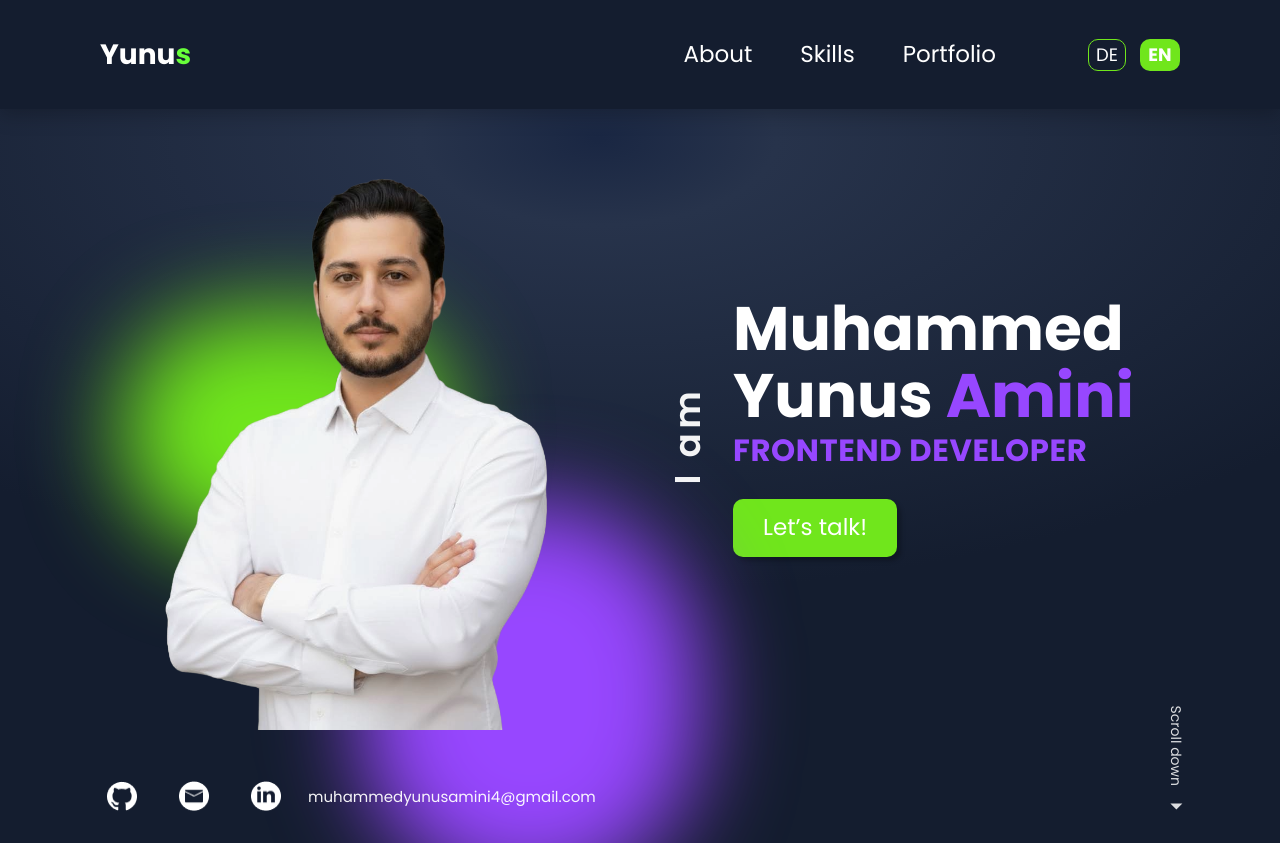
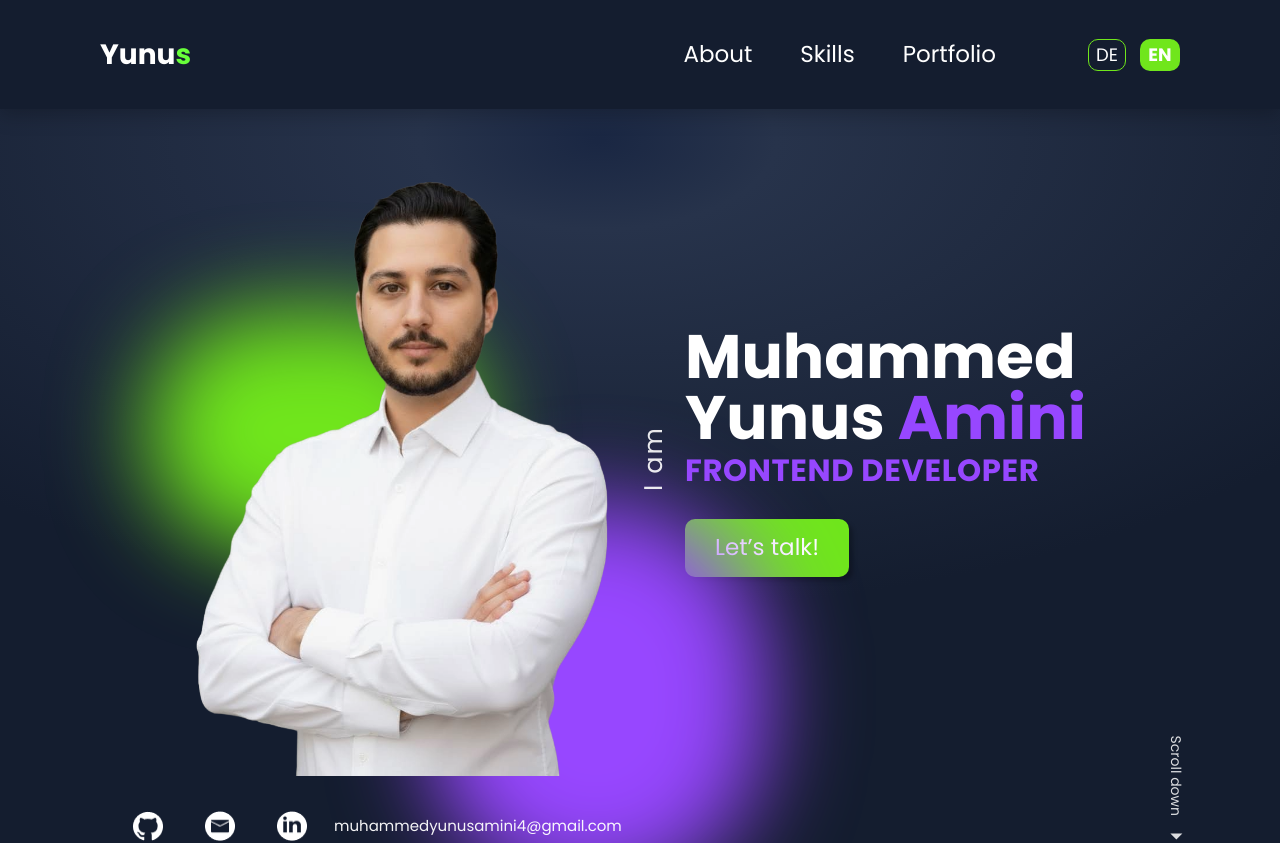
Before and after one commit to mya63/portfolio-2.0, an Angular app: page / in a window 1280 px wide. Shown: the top 843 px of the page. Built offline with nearby package versions, Linux system fonts and the light colour scheme.

Commit message:
fix style

```diff
--- a/src/app/pages/home/hero/hero.scss
+++ b/src/app/pages/home/hero/hero.scss
@@ -37,19 +37,17 @@
   position: relative;
   z-index: 2;
   display: grid;
-  grid-template-columns: minmax(320px, 560px) minmax(320px, 520px);
+  grid-template-columns: 500px 520px;
   justify-content: center;
   align-items: center;
-  gap: 24px;
+  gap: 8px;
 }
-
 /* ==== Linke Spalte ==== */
 .hero-photo-wrap{
   position: relative;
-  width: min(520px, 42vw);
+  width: min(560px, 46vw);
   margin: 0;
 }
-
 /* Glows bleiben absolut hinter dem Bild */
 .photo-purple,.photo-green{
   position:absolute; filter:blur(46.5px); border-radius:999px; z-index:0;
@@ -64,24 +62,13 @@
 
 /* === HERO-FOTO – Safe-Mode (nicht absolut) === */
 .hero-photo{
-  position:relative;       /* NICHT mehr absolute */
-  display:block;
-  width:100%;              /* füllt die Spalte */
-  height:auto;
-  max-height:calc(100vh - var(--header-height) - 56px); /* Kopf unter Header, Bauch bis Rand */
-  object-fit:contain;
-  z-index:3;               /* über den Glows */
-  /* debug: border:2px solid red; */
-}
-
-/* Kontaktleiste */
-.hero-contact{
   position: relative;
-  margin-top: -8px;
-  display: flex;
-  align-items: center;
-  gap: 24px;
-  z-index: 2;
+  display: block;
+  width: 108%;
+  height: auto;
+  max-height: calc(100vh - var(--header-height) - 24px);
+  object-fit: contain;
+  z-index: 3;
 }
 
 .hero-contact{
@@ -117,31 +104,38 @@
   display: grid;
   grid-template-columns: auto 1fr;
   align-items: center;
-  column-gap: 18px;
-  row-gap: 8px;
-  max-width: 520px;
+  column-gap: 12px;
+  row-gap: 6px;
+  max-width: 500px;
 }
-
 .hero-text .title{
   display: flex;
   flex-direction: column;
   align-items: flex-start;
 }
 .hero-text .iam{
-  grid-column:1; grid-row:1 / span 3; writing-mode:vertical-rl; transform:rotate(180deg);
-  font-weight:600; font-size:clamp(22px,2.8vw,38px); letter-spacing:.12em; opacity:.95; align-self:center;
+  grid-column: 1;
+  grid-row: 1 / span 3;
+  writing-mode: vertical-rl;
+  transform: rotate(180deg);
+  font-weight: 500;
+  font-size: clamp(18px, 2vw, 28px);
+  letter-spacing: .08em;
+  opacity: .9;
+  align-self: center;
 }
+
 .name{
   grid-column: 2;
   grid-row: 1;
   margin: 0;
-  line-height: 1.02;
+  line-height: .96;
   font-family: 'Poppins', system-ui, -apple-system, Segoe UI, Roboto, Arial, sans-serif;
   font-weight: 700;
   color: #fff;
   display: grid;
-  gap: 4px;
-  font-size: clamp(42px, 4.8vw, 76px);
+  gap: 2px;
+  font-size: clamp(44px, 4.8vw, 78px);
   z-index: 2;
   text-align: left;
 }
```
